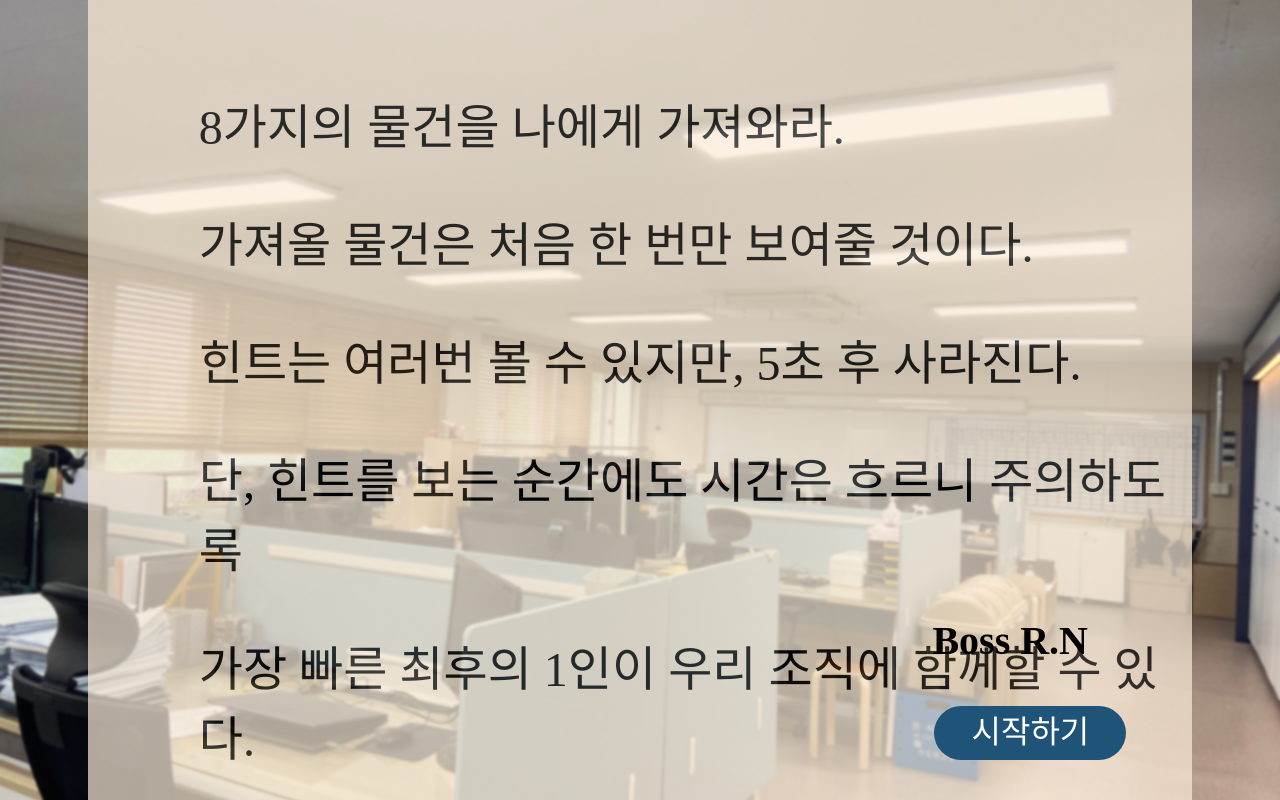
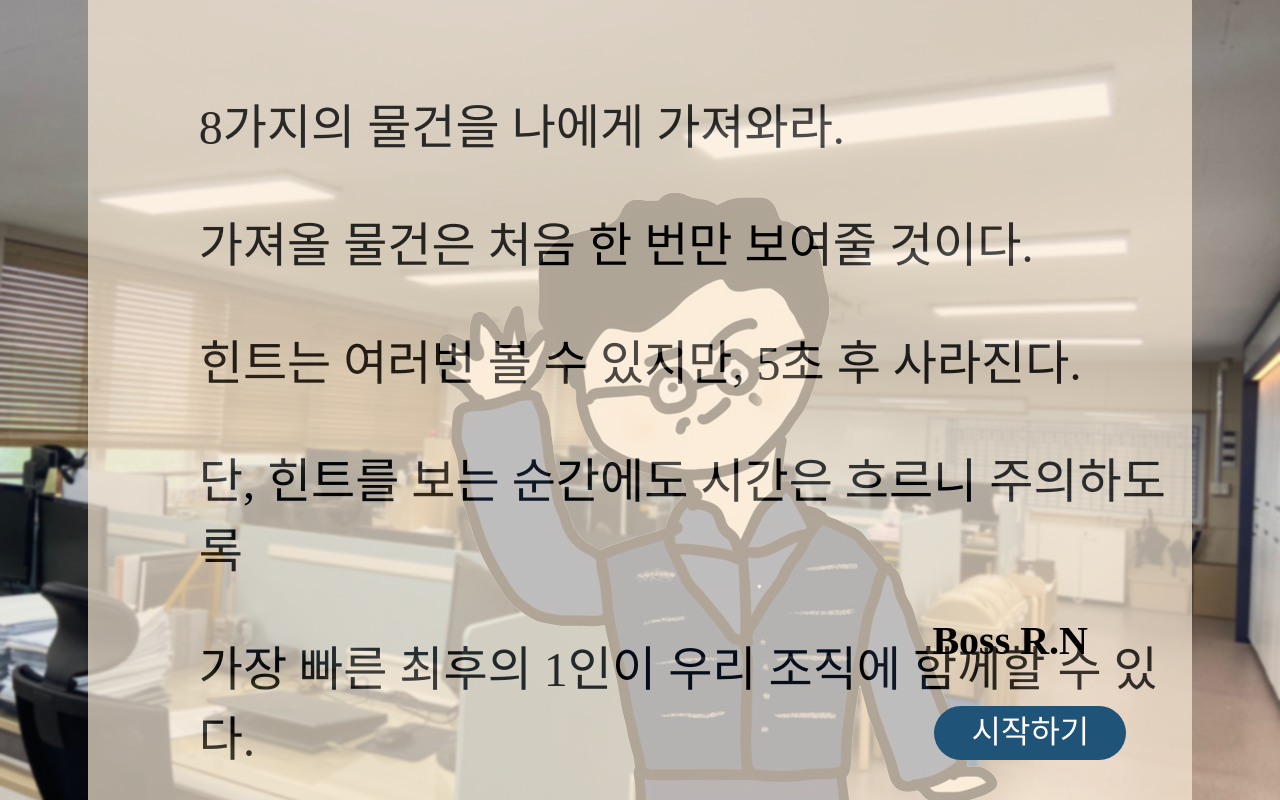
Before and after one commit to chohyeryung/Mejum_TulGi, a React (Create React App) app in the folder client/: page /how_to_use in a window 1280 px wide. Built offline with nearby package versions, Linux system fonts and the light colour scheme; a web font is replaced by a local one.

Commit message:
how to use page character add

```diff
--- a/client/src/components/HowToUsePage/HowToUsePage.js
+++ b/client/src/components/HowToUsePage/HowToUsePage.js
@@ -1,9 +1,13 @@
 import React from "react";
 import "./HowToUsePage.css";
+import Boss from "./hi_boss.png";
 
 function HowToUsePage() {
   return (
     <main id={"HowContainer"}>
+      <div style={{ position: 'absolute', right: 0, top: '-10%' }}>
+        <img src={Boss} alt="hi boss" />
+      </div>
       <div className="how-box">
         <p>8가지의 물건을 나에게 가져와라.</p>
         <p>가져올 물건은 처음 한 번만 보여줄 것이다.</p>
```
Also changed, not shown: client/src/components/HowToUsePage/hi_boss.png (added).
